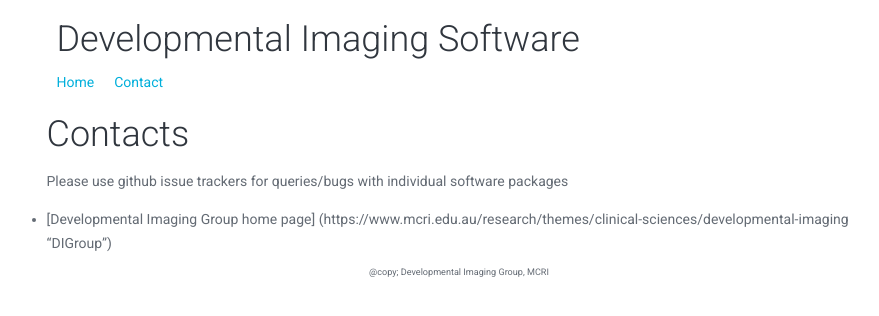
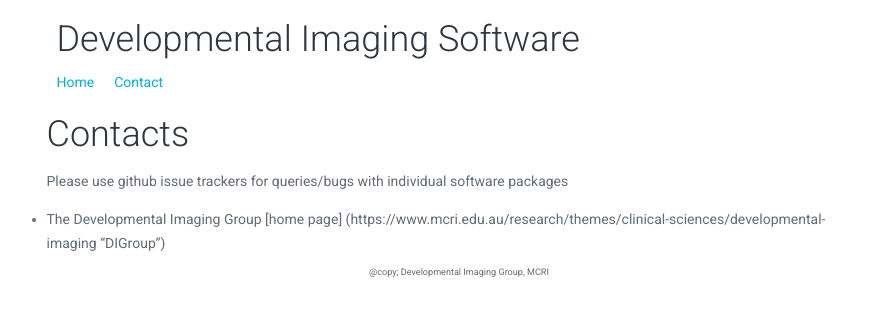
Before and after one commit to DevelopmentalImagingMCRI/DevelopmentalImagingMCRI.github.io, a Jekyll site: the page built from contact/index.md, in a window 1280 px wide. Shown: the top 316 px of the page, without its empty margins (181-1060 px from the left). Built offline with Jekyll 4.4.1, drawn with Linux system fonts in a browser that asks for light colours.

Commit message:
formatting in contacts

```diff
--- a/contact/index.md
+++ b/contact/index.md
@@ -9,4 +9,4 @@ title: Developmental Imaging Contacts
 Please use github issue trackers for queries/bugs with individual software
 packages
 
-* [Developmental Imaging Group home page] (https://www.mcri.edu.au/research/themes/clinical-sciences/developmental-imaging "DIGroup")
+* The Developmental Imaging Group [home page] (https://www.mcri.edu.au/research/themes/clinical-sciences/developmental-imaging "DIGroup")
```
